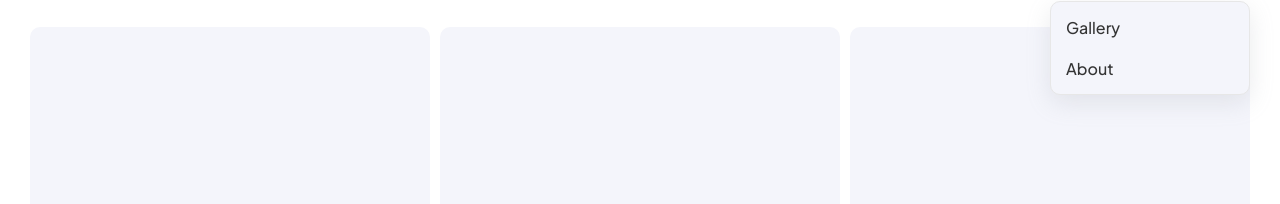
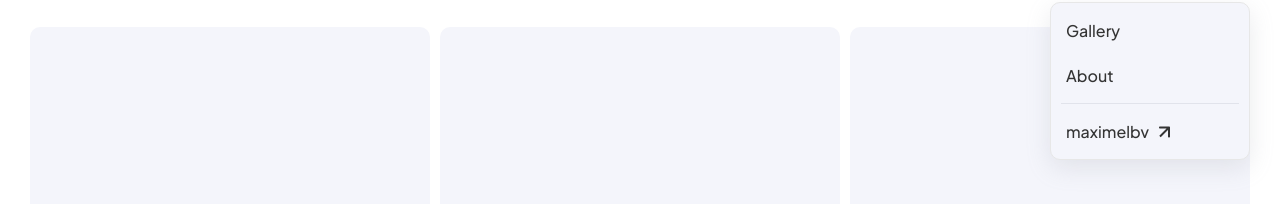
Before and after one commit to maximelbv/motion-lab, a React (Vite) app: page / in a window 1280 px wide. Both pictures are taken after a click on the button 1223 px from the left and 60 px from the top of the page. Shown: the part 93-297 px from the top of the page. Built offline with nearby package versions, Linux system fonts and the light colour scheme.

Commit message:
improve dropdown menu

```diff
--- /dev/null
+++ b/src/components/Divider.tsx
@@ -0,0 +1,13 @@
+import styled from "styled-components";
+
+const Divider = () => {
+  const StyledDivider = styled.div`
+    height: 1px;
+    background: ${({ theme }) => theme.colors.element_bg_darker};
+    margin: 5px;
+  `;
+
+  return <StyledDivider></StyledDivider>;
+};
+
+export default Divider;
--- a/src/components/ExternalLinkArrow.tsx
+++ b/src/components/ExternalLinkArrow.tsx
@@ -2,9 +2,8 @@ import styled from "styled-components";
 
 const StyledExternalLinkArrow = styled.div`
   & svg {
-    margin-bottom: 1px;
     & path {
-      fill: ${({ theme }) => theme.colors.buttonText};
+      fill: ${({ theme }) => theme.colors.text};
     }
   }
 `;
@@ -13,13 +12,16 @@ const ExternalLinkArrow = () => {
   return (
     <StyledExternalLinkArrow>
       <svg
-        width="13"
-        height="13"
-        viewBox="0 0 13 13"
+        width="11"
+        height="12"
+        viewBox="0 0 11 12"
         fill="none"
         xmlns="http://www.w3.org/2000/svg"
       >
-        <path d="M12.6631 1.83667C12.6631 1.28438 12.2154 0.836669 11.6631 0.836669H2.66309C2.1108 0.836669 1.66309 1.28438 1.66309 1.83667C1.66309 2.38895 2.1108 2.83667 2.66309 2.83667H10.6631V10.8367C10.6631 11.389 11.1108 11.8367 11.6631 11.8367C12.2154 11.8367 12.6631 11.389 12.6631 10.8367V1.83667ZM2.37019 12.5438L12.3702 2.54378L10.956 1.12956L0.955979 11.1296L2.37019 12.5438Z" />
+        <path
+          d="M11 1.5C11 0.947715 10.5523 0.5 10 0.5H1C0.447716 0.5 2.84554e-07 0.947715 2.84554e-07 1.5C2.84554e-07 2.05228 0.447716 2.5 1 2.5H9V10.5C9 11.0523 9.44772 11.5 10 11.5C10.5523 11.5 11 11.0523 11 10.5V1.5ZM1.70711 11.2071L10.7071 2.20711L9.29289 0.792893L0.292893 9.79289L1.70711 11.2071Z"
+          fill="#545662"
+        />
       </svg>
     </StyledExternalLinkArrow>
   );
--- a/src/components/NavMenu.tsx
+++ b/src/components/NavMenu.tsx
@@ -4,6 +4,7 @@ import DropdownIcon from "../assets/icons/DropdownIcon";
 import { useState, useEffect, useRef } from "react";
 import { Link } from "react-router-dom";
 import ExternalLinkArrow from "./ExternalLinkArrow";
+import Divider from "./Divider";
 
 interface NavMenuProps {
   elements: NavigationObject[];
@@ -13,10 +14,11 @@ const StyledDropdown = styled.div`
   position: relative;
   & .dropdownButton {
     background: ${({ theme }) => theme.colors.element_bg};
+    background: ${({ theme }) => theme.colors.element_bg};
+    /* box-shadow: rgba(99, 99, 99, 0.2) 0px 2px 8px 0px; */
     padding: ${({ theme }) => theme.spacing.L};
     border-radius: 50px;
     display: flex;
-    border: 1px solid ${({ theme }) => theme.colors.element_stroke};
     & svg {
       & rect {
         fill: ${({ theme }) => theme.colors.genericElementColor};
@@ -38,11 +40,17 @@ const StyledDropdown = styled.div`
     & a {
       color: inherit;
       padding: 10px;
+      padding: 12px 10px;
       border-radius: 5px;
       &:hover {
         background: ${({ theme }) => theme.colors.element_bg_darker};
       }
     }
+  }
+  & .externalLink {
+    display: flex;
+    align-items: center;
+    gap: 10px;
   }
   & .hidden {
     display: none;
@@ -94,6 +102,16 @@ const NavMenu = ({ elements }: NavMenuProps) => {
             {menu.isExternal && <ExternalLinkArrow />}
           </Link>
         ))}
+        <Divider />
+        <Link
+          onClick={handleClick}
+          target="_blank"
+          to="https://www.x.com/maximelbv"
+          className="externalLink"
+        >
+          maximelbv
+          <ExternalLinkArrow />
+        </Link>
       </div>
     </StyledDropdown>
   );
```
